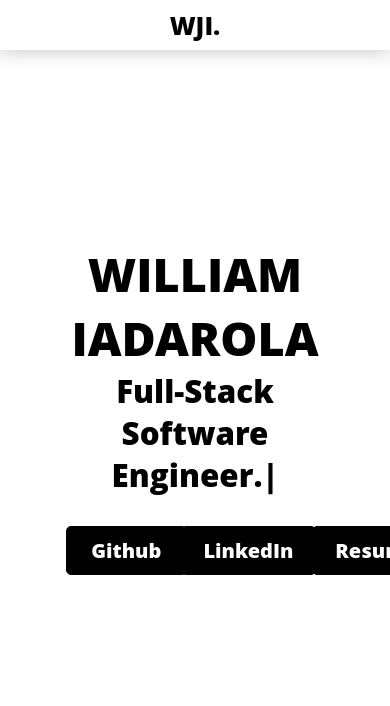
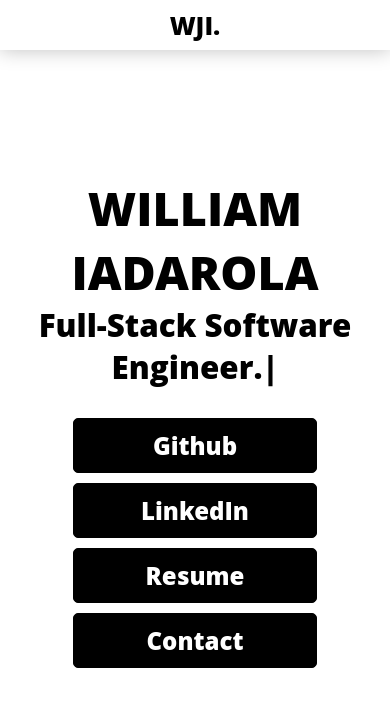
Before and after one commit to wiadarola/wiadarola.github.io, a React (Vite) app: page / in a window 390 px wide. Shown: the top 706 px of the page. Built offline with nearby package versions, Linux system fonts and the light colour scheme; the HTML template or start-up script is replaced by a standard one.

Commit message:
More reactive hero section

```diff
--- a/src/App.css
+++ b/src/App.css
@@ -33,23 +33,7 @@
 }
 
 .page-section {
-  padding-right: var(--lr-padding);
-  padding-left: var(--lr-padding);
   height: 100vh;
-  overflow: hidden;
   background-color: white;
   color: black;
 }
-
-h1.header {
-  font-size: 60px;
-  font-weight: 700;
-  cursor: default;
-  margin: 0;
-  padding: 0;
-}
-
-.divider {
-  padding-right: var(--lr-padding);
-  padding-left: var(--lr-padding);
-}
--- a/src/components/Hero/index.css
+++ b/src/components/Hero/index.css
@@ -4,6 +4,7 @@
     justify-content: center;
     align-items: center;
     gap: 30px;
+    width: 100%;
 }
 
 .hero-header {
@@ -30,7 +31,24 @@
 }
 
 .hero-body .link-button {
-    width: 70%;
+    width: 65%;
     display: flex;
     justify-self: center;
+    font-size: clamp(18pt, 2vw, 40pt);
 }
+
+@media screen and (max-width: 768px) {
+    .hero-body {
+        grid-template-columns: 1fr 1fr;
+        gap: 10px;
+        width: 60%;
+    }
+}
+
+@media screen and (max-width: 425px) {
+    .hero-body {
+        grid-template-columns: 1fr;
+        gap: 10px;
+        width: 80%;
+    }
+}
--- a/src/components/Hero/index.tsx
+++ b/src/components/Hero/index.tsx
@@ -25,7 +25,7 @@
                 <LinkButton href="https://github.com/wiadarola/" text="Github" newTab={true} />
                 <LinkButton href="https://www.linkedin.com/in/wiadarola/" text="LinkedIn" newTab={true} />
                 <LinkButton href={resume} text="Resume" newTab={true} />
-                <LinkButton href="#contact" text="Contact Me" newTab={false} />
+                <LinkButton href="#contact" text="Contact" newTab={false} />
             </div >
         </section>
     );
--- a/src/components/LinkButton/index.css
+++ b/src/components/LinkButton/index.css
@@ -6,8 +6,6 @@
     padding: 10px 20px;
     cursor: pointer;
     text-decoration: none;
-    width: max-content;
-    height: max-content;
     font-family: 'Open Sans', sans-serif;
 
     font-weight: 800;
```
